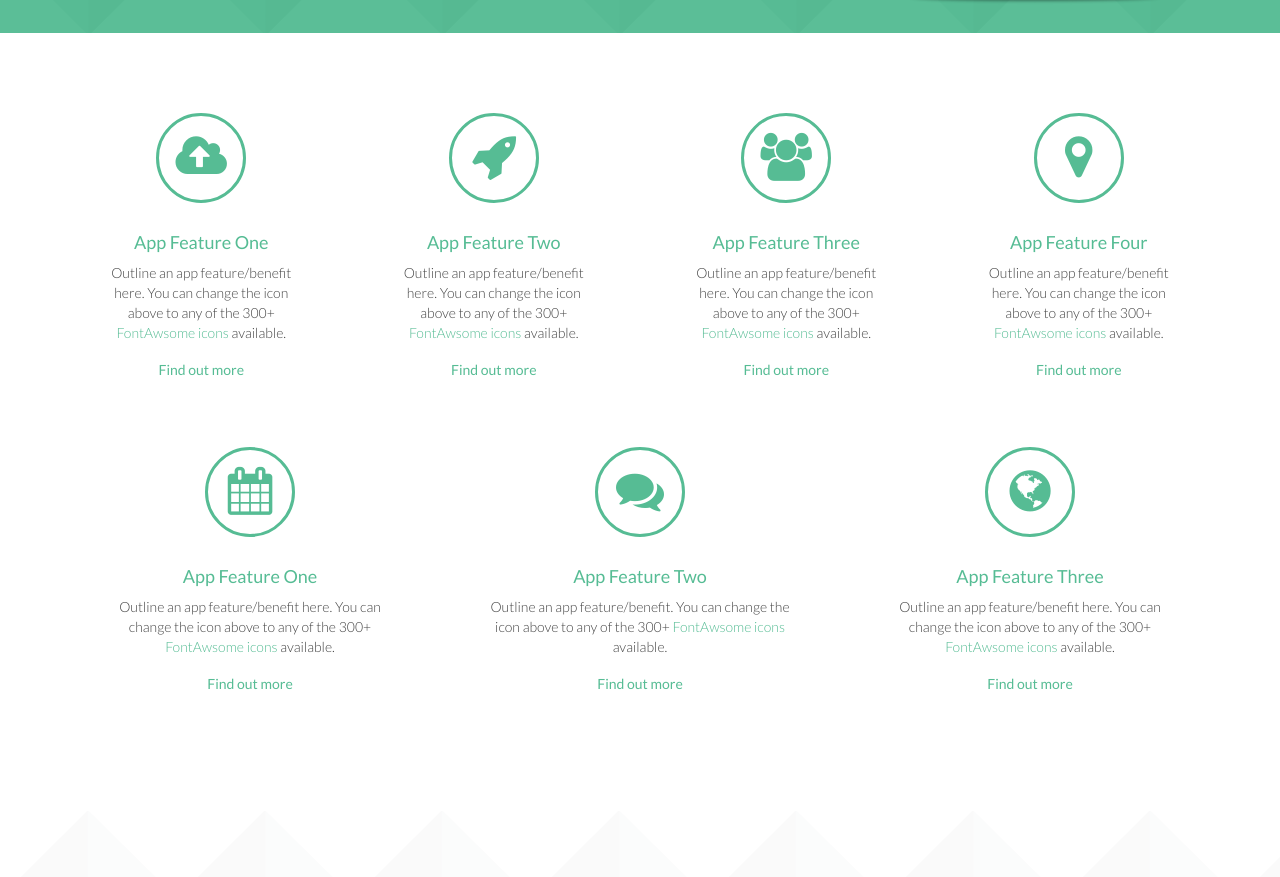
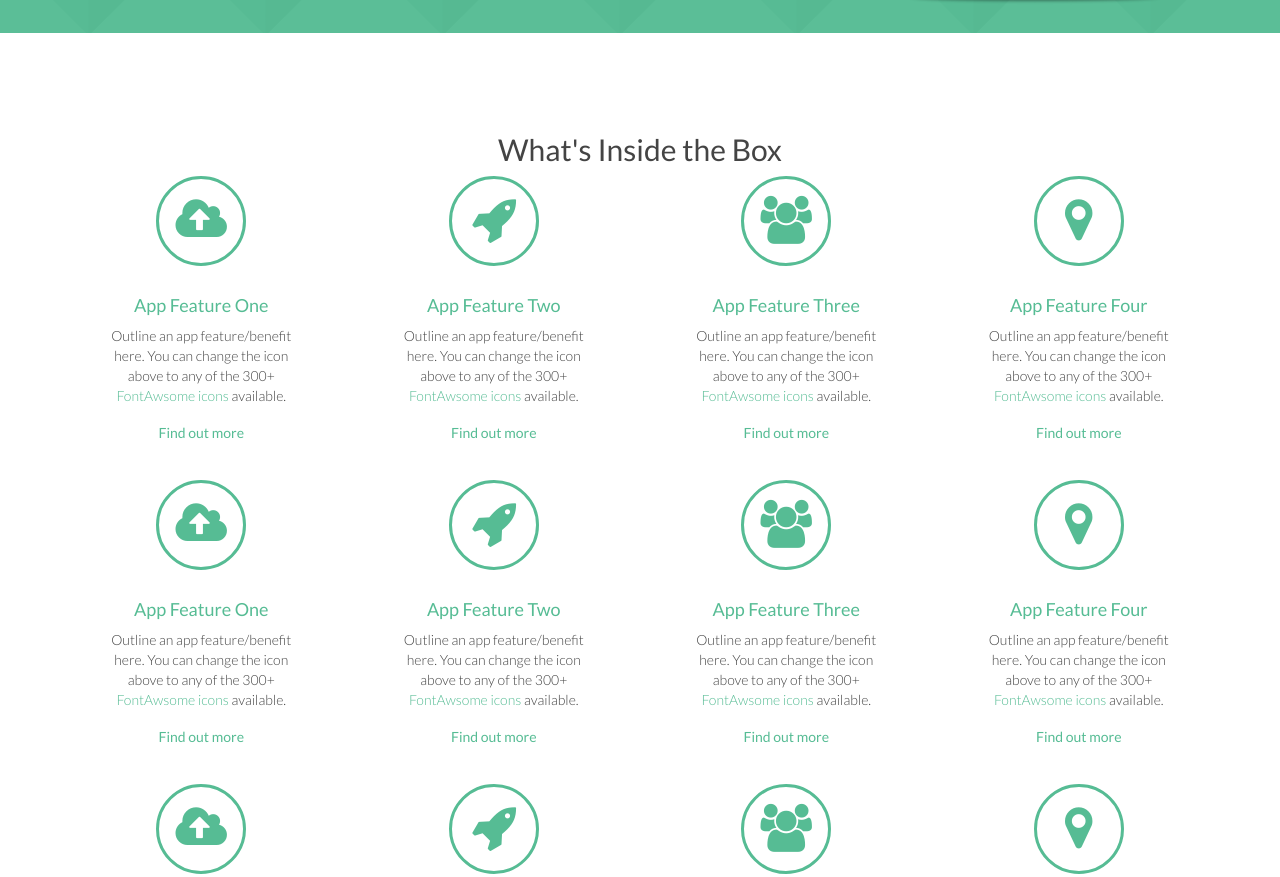
Before and after one commit to boxofportland/boxofportland.github.io, a plain HTML site: page index.html in a window 1280 px wide. Shown: the part 672-1549 px from the top of the page. Drawn offline with Linux system fonts and the light colour scheme; a script that the page names is missing.

Commit message:
add three rows of four in what's inside

```diff
--- a/index.html
+++ b/index.html
@@ -158,6 +158,92 @@
     <section id="features" class="features section">
         <div class="container">
             <div class="row">
+                <h2 class="title text-center">What's Inside the Box</h2>
+                <div class="item col-md-3 col-sm-6 col-xs-12 text-center">
+                    <div class="icon">
+                        <i class="fa fa-cloud-upload"></i>
+                    </div><!--//icon-->
+                    <div class="content">
+                        <h3 class="title">App Feature One</h3>
+                        <p>Outline an app feature/benefit here. You can change the icon above to any of the 300+ <a href="http://fortawesome.github.io/Font-Awesome/icons/" target="_blank">FontAwsome icons</a> available. </p>
+                        <button class="modal-trigger btn btn-link" data-toggle="modal" data-target="#feature-modal-1">Find out more</button>
+                    </div><!--//content-->
+                </div><!--//item-->
+                <div class="item col-md-3 col-sm-6 col-xs-12 text-center">
+                    <div class="icon">
+                        <i class="fa fa-rocket"></i>
+                    </div><!--//icon-->
+                    <div class="content">
+                        <h3 class="title">App Feature Two</h3>
+                        <p>Outline an app feature/benefit here. You can change the icon above to any of the 300+ <a href="http://fortawesome.github.io/Font-Awesome/icons/" target="_blank">FontAwsome icons</a> available. </p>
+                        <button class="modal-trigger btn btn-link" data-toggle="modal" data-target="#feature-modal-1">Find out more</button>
+                    </div><!--//content-->
+                </div><!--//item-->
+                <div class="item col-md-3 col-sm-6 col-xs-12 text-center">
+                    <div class="icon">
+                        <i class="fa fa-users"></i>
+                    </div><!--//icon-->
+                    <div class="content">
+                        <h3 class="title">App Feature Three</h3>
+                        <p>Outline an app feature/benefit here. You can change the icon above to any of the 300+ <a href="http://fortawesome.github.io/Font-Awesome/icons/" target="_blank">FontAwsome icons</a> available. </p>
+                        <button class="modal-trigger btn btn-link" data-toggle="modal" data-target="#feature-modal-1">Find out more</button>
+                    </div><!--//content-->
+                </div><!--//item-->
+                <div class="item col-md-3 col-sm-6 col-xs-12 text-center">
+                    <div class="icon">
+                        <i class="fa fa-map-marker"></i>
+                    </div><!--//icon-->
+                    <div class="content">
+                        <h3 class="title">App Feature Four</h3>
+                        <p>Outline an app feature/benefit here. You can change the icon above to any of the 300+ <a href="http://fortawesome.github.io/Font-Awesome/icons/" target="_blank">FontAwsome icons</a> available. </p>
+                        <button class="modal-trigger btn btn-link" data-toggle="modal" data-target="#feature-modal-1">Find out more</button>
+                    </div><!--//content-->
+                </div><!--//item-->
+            </div><!--//row-->
+            <div class="row">
+                <h2 class="title text-center sr-only">Features</h2>
+                <div class="item col-md-3 col-sm-6 col-xs-12 text-center">
+                    <div class="icon">
+                        <i class="fa fa-cloud-upload"></i>
+                    </div><!--//icon-->
+                    <div class="content">
+                        <h3 class="title">App Feature One</h3>
+                        <p>Outline an app feature/benefit here. You can change the icon above to any of the 300+ <a href="http://fortawesome.github.io/Font-Awesome/icons/" target="_blank">FontAwsome icons</a> available. </p>
+                        <button class="modal-trigger btn btn-link" data-toggle="modal" data-target="#feature-modal-1">Find out more</button>
+                    </div><!--//content-->
+                </div><!--//item-->
+                <div class="item col-md-3 col-sm-6 col-xs-12 text-center">
+                    <div class="icon">
+                        <i class="fa fa-rocket"></i>
+                    </div><!--//icon-->
+                    <div class="content">
+                        <h3 class="title">App Feature Two</h3>
+                        <p>Outline an app feature/benefit here. You can change the icon above to any of the 300+ <a href="http://fortawesome.github.io/Font-Awesome/icons/" target="_blank">FontAwsome icons</a> available. </p>
+                        <button class="modal-trigger btn btn-link" data-toggle="modal" data-target="#feature-modal-1">Find out more</button>
+                    </div><!--//content-->
+                </div><!--//item-->
+                <div class="item col-md-3 col-sm-6 col-xs-12 text-center">
+                    <div class="icon">
+                        <i class="fa fa-users"></i>
+                    </div><!--//icon-->
+                    <div class="content">
+                        <h3 class="title">App Feature Three</h3>
+                        <p>Outline an app feature/benefit here. You can change the icon above to any of the 300+ <a href="http://fortawesome.github.io/Font-Awesome/icons/" target="_blank">FontAwsome icons</a> available. </p>
+                        <button class="modal-trigger btn btn-link" data-toggle="modal" data-target="#feature-modal-1">Find out more</button>
+                    </div><!--//content-->
+                </div><!--//item-->
+                <div class="item col-md-3 col-sm-6 col-xs-12 text-center">
+                    <div class="icon">
+                        <i class="fa fa-map-marker"></i>
+                    </div><!--//icon-->
+                    <div class="content">
+                        <h3 class="title">App Feature Four</h3>
+                        <p>Outline an app feature/benefit here. You can change the icon above to any of the 300+ <a href="http://fortawesome.github.io/Font-Awesome/icons/" target="_blank">FontAwsome icons</a> available. </p>
+                        <button class="modal-trigger btn btn-link" data-toggle="modal" data-target="#feature-modal-1">Find out more</button>
+                    </div><!--//content-->
+                </div><!--//item-->
+            </div><!--//row-->
+            <div class="row">
                 <h2 class="title text-center sr-only">Features</h2>
                 <div class="item col-md-3 col-sm-6 col-xs-12 text-center">
                     <div class="icon">
@@ -201,38 +287,6 @@
                 </div><!--//item-->
             </div><!--//row-->
 
-            <div class="row feature-row-last">
-                <div class="item col-md-4 col-sm-6 col-xs-12 text-center">
-                    <div class="icon">
-                        <i class="fa fa-calendar"></i>
-                    </div><!--//icon-->
-                    <div class="content">
-                        <h3 class="title">App Feature One</h3>
-                        <p>Outline an app feature/benefit here. You can change the icon above to any of the 300+ <a href="http://fortawesome.github.io/Font-Awesome/icons/" target="_blank">FontAwsome icons</a> available. </p>
-                        <button class="modal-trigger btn btn-link" data-toggle="modal" data-target="#feature-modal-1">Find out more</button>
-                    </div><!--//content-->
-                </div><!--//item-->
-                <div class="item col-md-4 col-sm-6 col-xs-12 text-center">
-                    <div class="icon">
-                        <i class="fa fa-comments"></i>
-                    </div><!--//icon-->
-                    <div class="content">
-                        <h3 class="title">App Feature Two</h3>
-                        <p>Outline an app feature/benefit. You can change the icon above to any of the 300+ <a href="http://fortawesome.github.io/Font-Awesome/icons/" target="_blank">FontAwsome icons</a> available. </p>
-                        <button class="modal-trigger btn btn-link" data-toggle="modal" data-target="#feature-modal-1">Find out more</button>
-                    </div><!--//content-->
-                </div><!--//item-->
-                <div class="item col-md-4 col-sm-6 col-xs-12 text-center">
-                    <div class="icon">
-                        <i class="fa fa-globe"></i>
-                    </div><!--//icon-->
-                    <div class="content">
-                        <h3 class="title">App Feature Three</h3>
-                        <p>Outline an app feature/benefit here. You can change the icon above to any of the 300+ <a href="http://fortawesome.github.io/Font-Awesome/icons/" target="_blank">FontAwsome icons</a> available. </p>
-                        <button class="modal-trigger btn btn-link" data-toggle="modal" data-target="#feature-modal-1">Find out more</button>
-                    </div><!--//content-->
-                </div><!--//item-->
-            </div><!--//row-->
         </div><!--//container-->
     </section><!--//features-->
 
```
